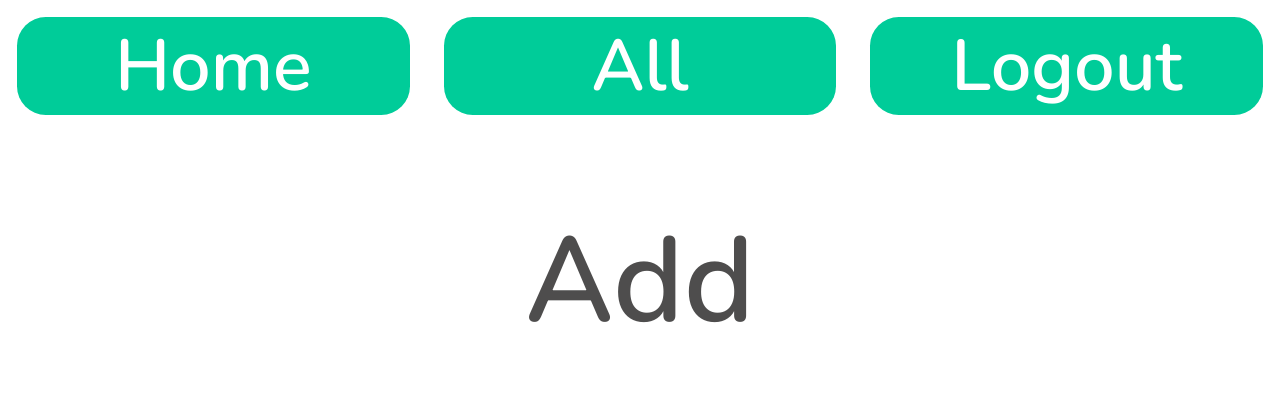
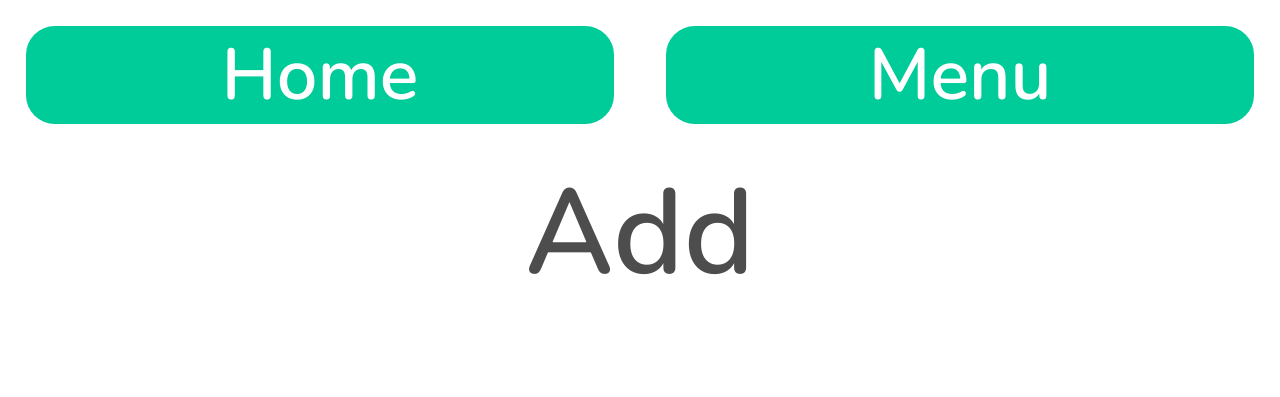
Before and after one commit to alamondo/Mcalc, a Flask app: page /add in a window 1280 px wide. Shown: the top 397 px of the page. Run offline with Flask 2, Linux system fonts and the light colour scheme; the visitor is signed in with stand-in values (Sample User, id 1); data that the repository does not hold is empty.

```diff
--- a/app/models.py
+++ b/app/models.py
@@ -20,6 +20,10 @@ class User(UserMixin, db.Model):
 
     def check_password(self, password):
         return check_password_hash(self.password_hash, password)
+
+# class UserCategories(db.Model):
+#     id = db.Column(db.Integer, primary_key=True)
+#     value = db.Column(db.String(150))
 
 
 class Spending(db.Model):
--- a/app/static/styles.css
+++ b/app/static/styles.css
@@ -240,3 +240,52 @@ a:hover {
   border-radius: 0.4em;
   font-size: 1.2em;
 }
+/* Style The Dropdown Button */
+.dropbtn {
+  background-color: #4CAF50;
+  color: white;
+  padding: 16px;
+  font-size: 16px;
+  border: none;
+  cursor: pointer;
+}
+
+/* The container <div> - needed to position the dropdown content */
+.dropdown {
+  position: relative;
+  display: inline-block;
+}
+
+/* Dropdown Content (Hidden by Default) */
+.dropdown-content {
+  text-align: center;
+  display: none;
+  position: absolute;
+  background-color: #f9f9f9;
+  min-width: 160px;
+  box-shadow: 0px 8px 16px 0px rgba(0,0,0,0.2);
+  z-index: 1;
+}
+
+/* Links inside the dropdown */
+.dropdown-content a {
+  color: black;
+  padding: 12px 16px;
+  text-decoration: none;
+  display: block;
+}
+
+/* Change color of dropdown links on hover */
+.dropdown-content a:hover {background-color: #f1f1f1}
+
+/* Show the dropdown menu on hover */
+.dropdown:hover .dropdown-content {
+  display: block;
+  width: 100%;
+  border-radius: 1em;
+}
+
+/* Change the background color of the dropdown button when the dropdown content is shown */
+.dropdown:hover .dropbtn {
+  background-color: #3e8e41;
+}
--- a/app/templates/base.html
+++ b/app/templates/base.html
@@ -13,31 +13,49 @@
     </head>
     <body>
         <div style="/*box-shadow: 2px 2px 3px #999;*/
-                    display: grid;grid-template-columns: 1fr 1fr 1fr;
-                    height: 2em;">
+                    display: grid;grid-template-columns: 1fr 1fr;
+                    height: 2em;
+                    position: fixed;
+                    width: 100%;
+                    background: white;
+                    padding-bottom: 2%;
+                    ">
             <a href="{{ url_for('index') }}">
                 <div class="menu_button">
                 Home
                 </div>
             </a>
-            <a href="{{ url_for('all_records') }}">
-                <div class="menu_button">
-                All
-                </div>
-            </a>
+<!--            <a href="{{ url_for('all_records') }}">-->
+<!--                <div class="menu_button">-->
+<!--                All-->
+<!--                </div>-->
+<!--            </a>-->
+<!--            {% if current_user.is_anonymous %}-->
+<!--                <a href="{{ url_for('login') }}">-->
+<!--                    <div class="menu_button">-->
+<!--                        Login-->
+<!--                    </div>-->
+<!--                </a>-->
+<!--            {% else %}-->
+<!--                <a href="{{ url_for('logout') }}">-->
+<!--                    <div class="menu_button">-->
+<!--                        Logout-->
+<!--                    </div>-->
+<!--                </a>-->
+<!--            {% endif %}-->
+        <div class="dropdown">
+        <div class="menu_button">Menu</div>
+        <div class="dropdown-content">
+            <a href="{{ url_for('all_records') }}">All</a>
             {% if current_user.is_anonymous %}
-                <a href="{{ url_for('login') }}">
-                    <div class="menu_button">
-                        Login
-                    </div>
-                </a>
+                <a href="{{ url_for('login') }}">Login</a>
             {% else %}
-                <a href="{{ url_for('logout') }}">
-                    <div class="menu_button">
-                        Logout
-                    </div>
-                </a>
+                <a href="{{ url_for('logout') }}">Logout</a>
             {% endif %}
+        </div>
+        </div>
+        </div>
+        <div style="height: 9%;">
         </div>
         {% with messages = get_flashed_messages() %}
             {% if messages %}
```
Also changed, not shown: app.db.
